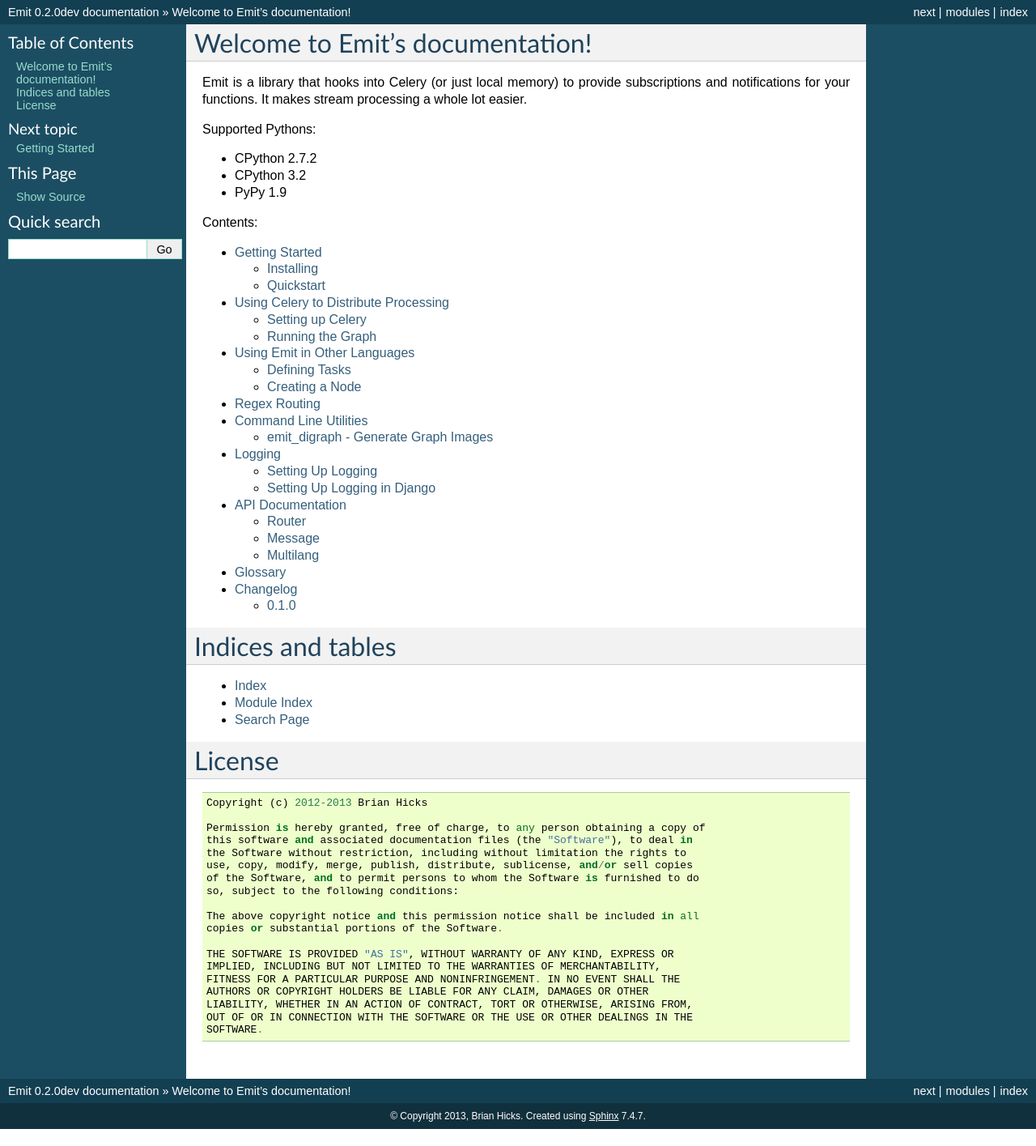
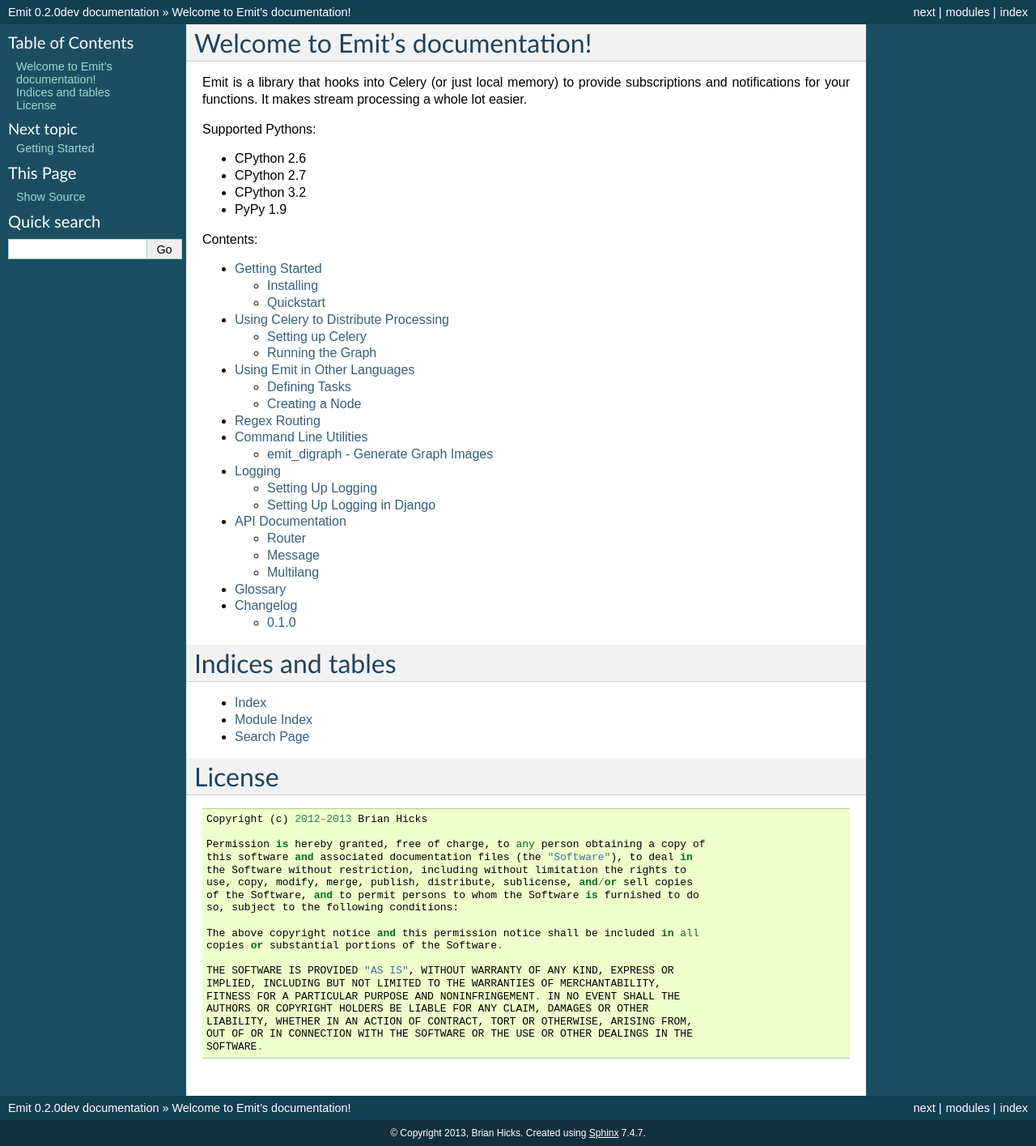
Before and after one commit to BrianHicks/emit, a Sphinx documentation site: the page built from docs/index.rst, in a window 1280 px wide. Shown: the whole page at 81% size. Built offline with Sphinx 7.4.7, drawn with Linux system fonts in a browser that asks for light colours; before the commit the page ends 1394 px from its top, so only the background shows below that.

Commit message:
add 2.6 to docs

```diff
--- a/docs/index.rst
+++ b/docs/index.rst
@@ -12,7 +12,8 @@
 
 Supported Pythons:
 
-* CPython 2.7.2
+* CPython 2.6
+* CPython 2.7
 * CPython 3.2
 * PyPy 1.9
 
```
